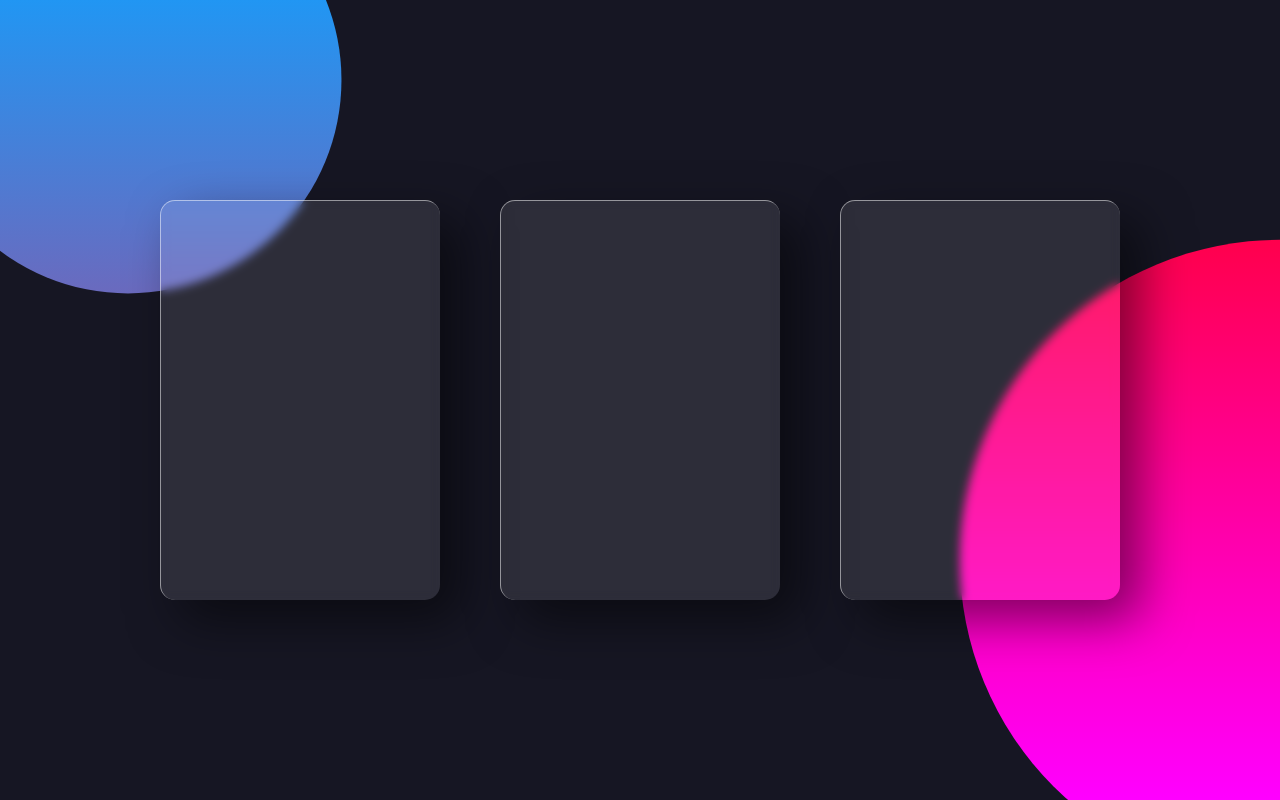
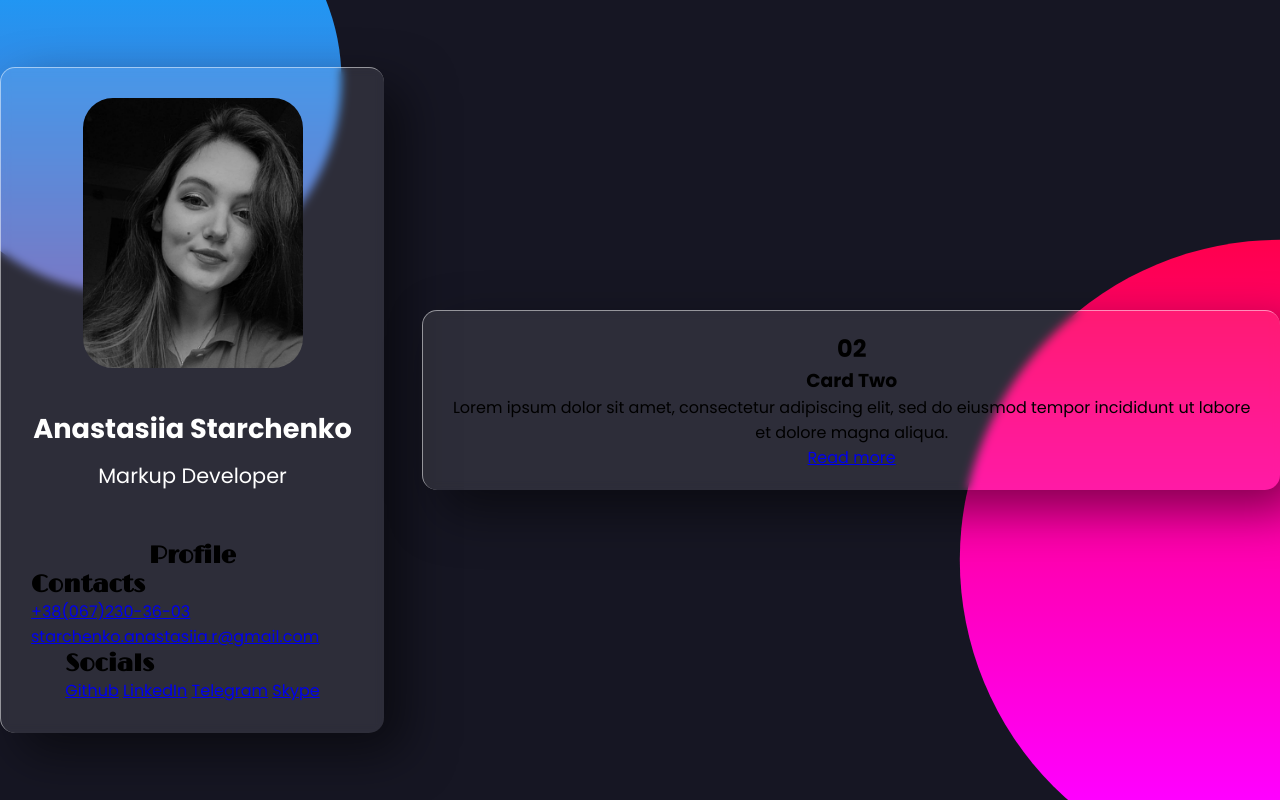
Before and after one commit to anastasiia-starchenko/CV, a plain HTML site: page index.html in a window 1280 px wide. Drawn offline with nearby package versions, Linux system fonts and the light colour scheme.

Commit message:
remake cards into portfolio site

```diff
--- a/index.html
+++ b/index.html
@@ -5,16 +5,34 @@
         <link rel="stylesheet" href="styles.css">
     </head>
     <body>
-    	<div class="wrapper">
-    		<div class="card">
-    			<div class="content">
-    				<h2>01</h2>
-    				<h3>Card one</h3>
-    				<p>Lorem ipsum dolor sit amet, consectetur adipiscing elit, sed do eiusmod tempor incididunt ut labore et dolore magna aliqua.</p>
-    				<a href="#">Read more</a>
+    	<div id="main-wrapper">
+    		<div class="side-main-card">
+    			<div class="side-main-card-content">
+                    <img class="resume-img" src="img/resume-img.jpg" alt="resume-img">
+    				<h1>Anastasiia Starchenko</h1>
+    				<h3 class="position-name">Markup Developer</h3>
+                    <div class="personal-info-wrapper">
+                        <div class="profile-wrapper">
+                            <h2 class="heading">Profile</h2>
+                            <p></p>
+                        </div>
+                        <div class="contacts-wrapper">
+                            <h2 class="heading">Contacts</h2>
+                            <a href="#">+38(067)230-36-03</a>
+                            <a href="#">starchenko.anastasiia.r@gmail.com</a>
+                        </div>
+                        <div class="socials-wrapper">
+                            <h2 class="heading">Socials</h2>
+                            <a href="#">Github</a>
+                            <a href="#">LinkedIn</a>
+                            <a href="#">Telegram</a>
+                            <a href="#">Skype</a>
+                        </div>
+                    </div>
     			</div>
     		</div>
-    		<div class="card">
+
+    		<div class="cards-block">
     			<div class="content">
     				<h2>02</h2>
     				<h3>Card Two</h3>
@@ -22,22 +40,22 @@
     				<a href="#">Read more</a>
     			</div>
     		</div>
-    		<div class="card">
+    		<!--<div class="card">
     			<div class="content">
     				<h2>03</h2>
     				<h3>Card Three</h3>
     				<p>Lorem ipsum dolor sit amet, consectetur adipiscing elit, sed do eiusmod tempor incididunt ut labore et dolore magna aliqua.</p>
     				<a href="#">Read more</a>
     			</div>
-    		</div>
+    		</div>-->
     	</div>
     	<script type="text/javascript" src="vanilla-tilt.js"></script>
     	<script>
-    		VanillaTilt.init(document.querySelectorAll(".card"), {
-    			max: 25,
+    		VanillaTilt.init(document.querySelectorAll(".side-main-card-content, .cards-block"), {
+    			max: 7,
     			speed: 400,
     			glare: true,
-    			"max-glare": 1,
+    			"max-glare": 0.5,
     		});
     	</script>
     </body>
--- a/styles.css
+++ b/styles.css
@@ -1,5 +1,5 @@
 @import url('https://fonts.googleapis.com/css?family=Poppins:200,300,400,500,600,700,800,900&display=swap');
-
+@import url('https://fonts.googleapis.com/css2?family=Limelight&display=swap');
 * {
 	margin: 0;
 	padding: 0;
@@ -37,17 +37,17 @@ body:after {
 	clip-path: circle(20% at 10% 10%);
 }
 
-.wrapper {
+#main-wrapper {
 	position: relative;
 	display: flex;
 	justify-content: center;
 	align-items: center;
-	max-width: 1200px;
+	max-width: 1300px;
 	flex-wrap: wrap;
 	z-index: 1;
 }
 
-.wrapper .card {
+.card {
 	position: relative;
 	width: 280px;
 	height: 400px;
@@ -64,20 +64,73 @@ body:after {
 	backdrop-filter: blur(5px);
 }
 
-.wrapper .card .content {
+.side-main-card {
+	width: 30%;
+	box-shadow: 20px 20px 50px rgba(0,0,0,0.5);
+	border-radius: 15px;
+	background: rgba(255,255,255,0.1);
+	border-top: 1px solid rgba(255,255,255,0.5);
+	border-left: 1px solid rgba(255,255,255,0.5);
+	backdrop-filter: blur(5px);
+	margin-right: 3%;
+}
+
+.content {
 	padding: 20px;
 	text-align: center;
-	transform: translateY(100px);
-	opacity: 0;
-	transition: 0.5s;
 }
 
-.wrapper .card:hover .content {
-	transform: translateY(0px);
-	opacity: 1;
+.side-main-card-content {
+	display: flex;
+	justify-content: center;
+	flex-wrap: wrap;
+	padding: 30px;
 }
 
-.wrapper .card .content h2 {
+.resume-img {
+	width: 220px;
+	height: 270px;
+	border-radius: 30px;
+	margin-bottom: 40px;
+}
+
+h1 {
+	font-size: 1.7em;
+	color: #fff;
+	margin-bottom: 10px;
+}
+
+.position-name {
+	font-size: 1.3em;
+	color: #fff;
+	font-weight: 400;
+	margin-bottom: 50px;
+}
+
+.personal-info-wrapper {
+	display: flex;
+	justify-content: center;
+	flex-wrap: wrap;
+}
+
+.heading {
+	font-family: 'Limelight', cursive;
+}
+
+
+
+
+.cards-block {
+	width: 67%;
+	box-shadow: 20px 20px 50px rgba(0,0,0,0.5);
+	border-radius: 15px;
+	background: rgba(255,255,255,0.1);
+	border-top: 1px solid rgba(255,255,255,0.5);
+	border-left: 1px solid rgba(255,255,255,0.5);
+	backdrop-filter: blur(5px);
+}
+
+#main-wrapper .card .content h2 {
 	position: absolute;
 	top: -80px;
 	right: 30px;
@@ -86,19 +139,19 @@ body:after {
 	pointer-events: none;
 }
 
-.wrapper .card .content h3 {
+#main-wrapper .card .content h3 {
 	font-size: 1.8em;
 	color: #fff;
 	z-index: 1;
 }
 
-.wrapper .card .content p {
+#main-wrapper .card .content p {
 	font-size: 1em;
 	color: #fff;
 	font-weight: 300;
 }
 
-.wrapper .card .content a {
+#main-wrapper .card .content a {
 	position: relative;
 	display: inline-block;
 	padding: 8px 20px;
```
Also changed, not shown: img/resume-img.jpg (added).
